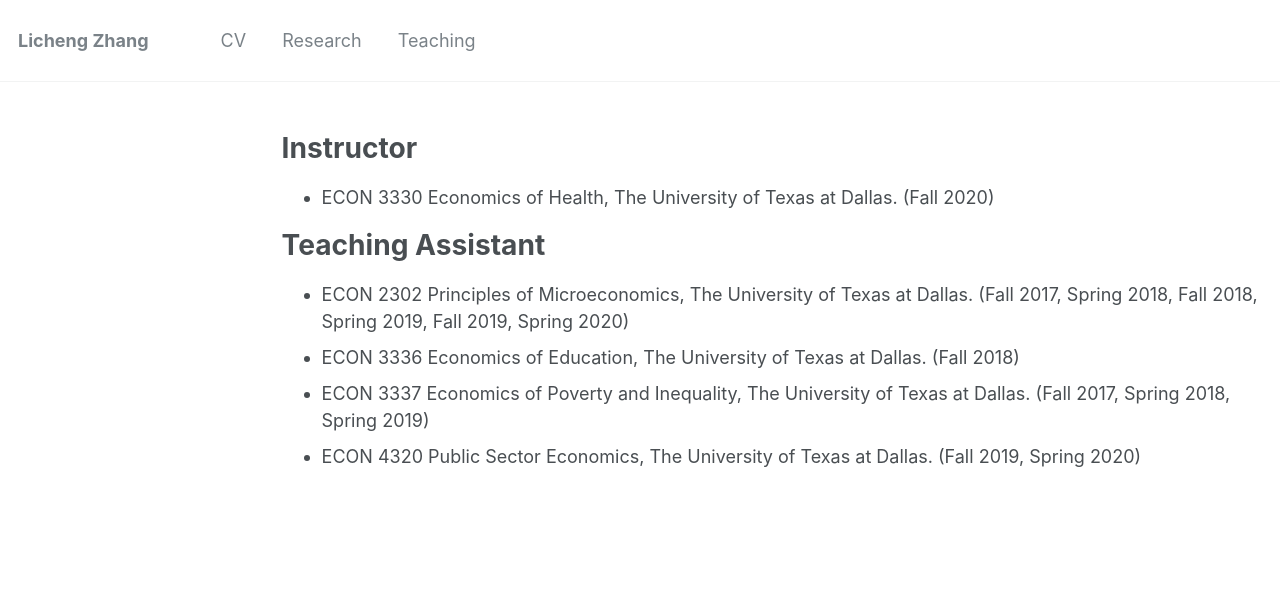
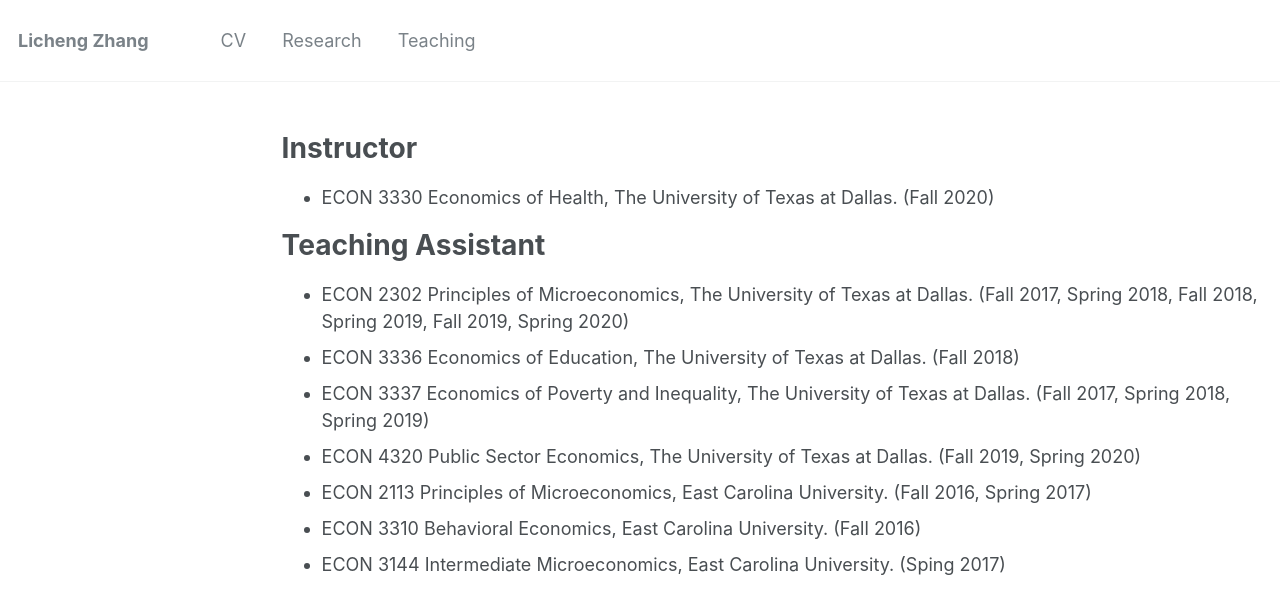
Before and after one commit to lichengzh/lichengzh.github.io, a Jekyll site: the page built from _pages/teaching.md, in a window 1280 px wide. Shown: the top 614 px of the page. Built offline with Jekyll 4.4.1, drawn with Linux system fonts in a browser that asks for light colours.

Commit message:
Update teaching.md

```diff
--- a/_pages/teaching.md
+++ b/_pages/teaching.md
@@ -11,3 +11,6 @@ permalink: /teaching/
 * ECON 3336 Economics of Education, The University of Texas at Dallas. (Fall 2018)
 * ECON 3337 Economics of Poverty and Inequality, The University of Texas at Dallas. (Fall 2017, Spring 2018, Spring 2019)
 * ECON 4320 Public Sector Economics, The University of Texas at Dallas. (Fall 2019, Spring 2020)
+* ECON 2113 Principles of Microeconomics, East Carolina University. (Fall 2016, Spring 2017)
+* ECON 3310 Behavioral Economics, East Carolina University. (Fall 2016)
+* ECON 3144 Intermediate Microeconomics, East Carolina University. (Sping 2017)
```
